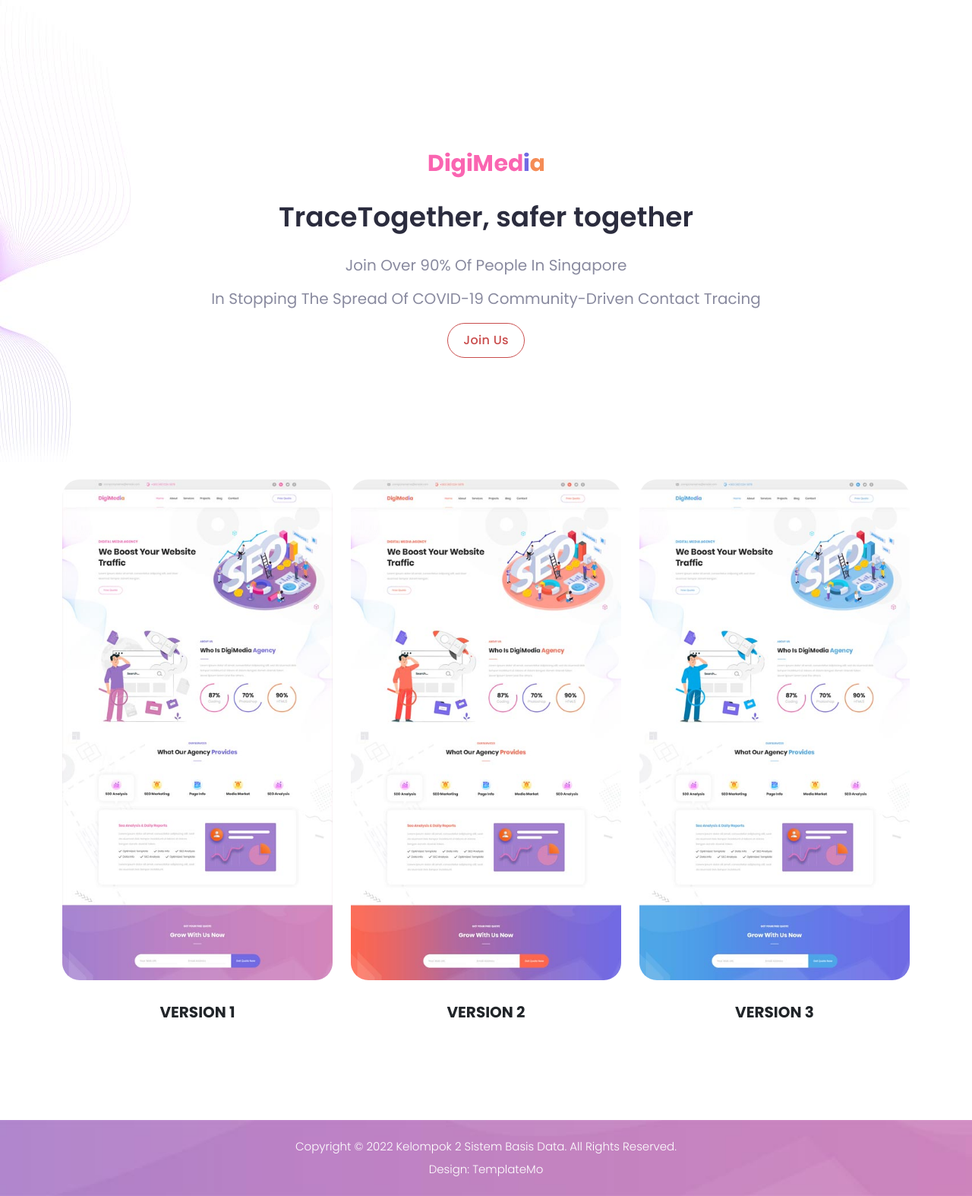
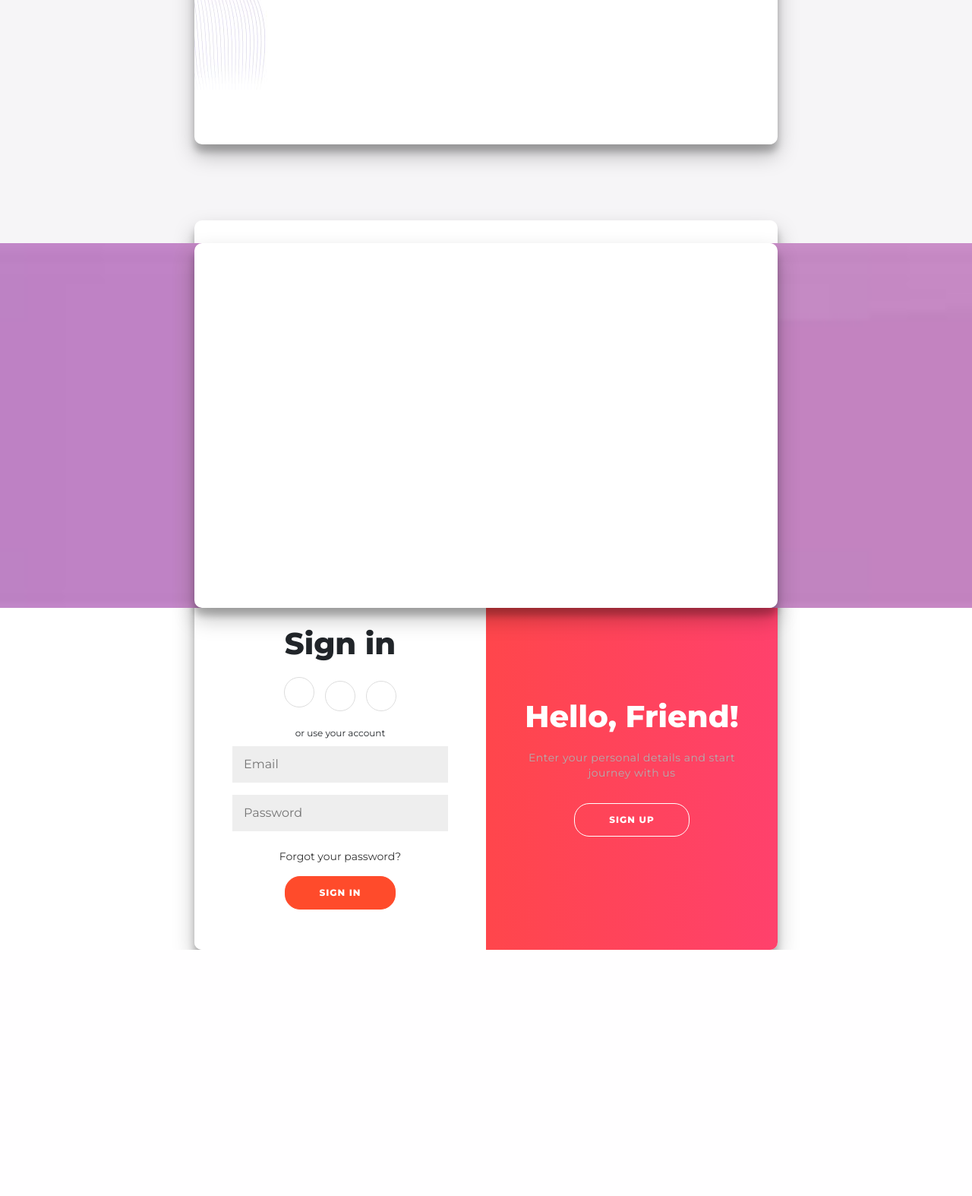
Before and after one commit to stevalh/SBD, a Laravel app: page / in a window 1280 px wide. Shown: the whole page at 76% size. After the commit the page ends 1250 px from the top, so only its background shows below. Run offline with Laravel 9, Linux system fonts and the light colour scheme.

Commit message:
no message

```diff
--- /dev/null
+++ b/tubesSBD/resources/views/Form/form.blade.php
@@ -0,0 +1,61 @@
+
+@extends('Main.format')
+
+@section('formstyle')
+<link rel="stylesheet" href="assets/css/form.css">
+@endsection
+
+@section('formstyle')
+<script src="assets/js/form.js"></script>
+@endsection
+
+@section('forms')
+<div class="container" id="container">
+	<div class="form-container sign-up-container">
+		<form action="#">
+			<h1>Create Account</h1>
+			<div class="social-container">
+				<a href="#" class="social"><i class="fab fa-facebook-f"></i></a>
+				<a href="#" class="social"><i class="fab fa-google-plus-g"></i></a>
+				<a href="#" class="social"><i class="fab fa-linkedin-in"></i></a>
+			</div>
+			<span>or use your email for registration</span>
+			<input type="text" placeholder="Name" />
+			<input type="email" placeholder="Email" />
+			<input type="password" placeholder="Password" />
+			<button>Sign Up</button>
+		</form>
+	</div>
+	<div class="form-container sign-in-container">
+		<form action="#">
+			<h1>Sign in</h1>
+			<div class="social-container">
+				<a href="#" class="social"><i class="fab fa-facebook-f"></i></a>
+				<a href="#" class="social"><i class="fab fa-google-plus-g"></i></a>
+				<a href="#" class="social"><i class="fab fa-linkedin-in"></i></a>
+			</div>
+			<span>or use your account</span>
+			<input type="email" placeholder="Email" />
+			<input type="password"
+				  placeholder="Password" />
+			<a href="#">Forgot your password?</a>
+			<button>Sign In</button>
+		</form>
+	</div>
+	<div class="overlay-container">
+		<div class="overlay">
+			<div class="overlay-panel overlay-left">
+				<h1>Welcome Back!</h1>
+				<p>To keep connected with us please login with your personal info</p>
+				<button class="ghost" id="signIn">Sign In</button>
+			</div>
+			<div class="overlay-panel overlay-right">
+				<h1>Hello, Friend!</h1>
+				<p>Enter your personal details and start journey with us</p>
+				<button class="ghost" id="signUp">Sign Up</button>
+			</div>
+		</div>
+	</div>
+</div>
+
+@endsection
--- a/tubesSBD/resources/views/Main/format.blade.php
+++ b/tubesSBD/resources/views/Main/format.blade.php
@@ -21,6 +21,8 @@
     <link rel="stylesheet" href="assets/css/templatemo-digimedia-v1.css">
     <link rel="stylesheet" href="assets/css/animated.css">
     <link rel="stylesheet" href="assets/css/owl.css">
+    @yield('formstyle')
+
 
   </head>
 
@@ -41,13 +43,9 @@
 
 
 
-  <!-- ***** Header Area Start ***** -->
-  @include('Layout.navbar')
-
-  <!-- ***** Header Area End ***** -->
 
   @yield('content')
-
+  @yield('forms')
   <footer>
     <div class="container">
       <div class="row">
@@ -67,6 +65,7 @@
   <script src="assets/js/animation.js"></script>
   <script src="assets/js/imagesloaded.js"></script>
   <script src="assets/js/custom.js"></script>
+  @yield('formScript')
 
 </body>
 </html>
--- a/tubesSBD/resources/views/home1.blade.php
+++ b/tubesSBD/resources/views/home1.blade.php
@@ -1,7 +1,7 @@
 @extends('Main.format')
 
 @section('content')
-
+@include('Layout.navbar')
 <div class="main-banner wow fadeIn" id="top" data-wow-duration="1s" data-wow-delay="0.5s">
   <div class="container">
     <div class="row">
--- a/tubesSBD/resources/views/index.blade.php
+++ b/tubesSBD/resources/views/index.blade.php
@@ -1,45 +1,6 @@
-<!DOCTYPE html>
-<html lang="en">
+@extends('Form.form')
 
-  <head>
-
-    <meta charset="UTF-8">
-    <meta name="viewport" content="width=device-width, initial-scale=1, shrink-to-fit=no">
-    <meta name="description" content="">
-    <meta name="author" content="">
-    <link rel="preconnect" href="https://fonts.googleapis.com">
-    <link rel="preconnect" href="https://fonts.gstatic.com" crossorigin>
-    <link href="https://fonts.googleapis.com/css2?family=Poppins:wght@100;200;300;400;500;600;700;800;900&display=swap" rel="stylesheet">
-
-    <title>Tubes SBD</title>
-
-    <!-- Bootstrap core CSS -->
-    <link href="vendor/bootstrap/css/bootstrap.min.css" rel="stylesheet">
-
-
-    <!-- Additional CSS Files -->
-    <link rel="stylesheet" href="assets/css/fontawesome.css">
-    <link rel="stylesheet" href="assets/css/templatemo-digimedia-v1.css">
-    <link rel="stylesheet" href="assets/css/animated.css">
-    <link rel="stylesheet" href="assets/css/owl.css">
-
-  </head>
-
-<body>
-
-  <!-- ***** Preloader Start ***** -->
-  <div id="js-preloader" class="js-preloader">
-    <div class="preloader-inner">
-      <span class="dot"></span>
-      <div class="dots">
-        <span></span>
-        <span></span>
-        <span></span>
-      </div>
-    </div>
-  </div>
-  <!-- ***** Preloader End ***** -->
-
+@section('content')
   <div class="intro-banner">
     <div class="container">
       <div class="row">
@@ -57,51 +18,11 @@
   </div>
 
 
-  <div class="demos" id="demos">
+
     <div class="container">
-      <div class="row">
-        <div class="col-lg-4">
-          <div class="demo-item">
-            <a href="/h1"><img src="assets/images/demo-1.jpg" alt="DigiMedia - variation 1"></a>
-            <h4>Version 1</h4>
-          </div>
-        </div>
-        <div class="col-lg-4">
-          <div class="demo-item">
-            <a href="/h2"><img src="assets/images/demo-2.jpg" alt="DigiMedia - variation 2"></a>
-            <h4>Version 2</h4>
-          </div>
-        </div>
-        <div class="col-lg-4">
-          <div class="demo-item">
-            <a href="/h3"><img src="assets/images/demo-3.jpg" alt="DigiMedia - variation 3"></a>
-            <h4>Version 3</h4>
-          </div>
-        </div>
-      </div>
+      @yield('forms')
     </div>
-  </div>
 
 
-  <footer>
-    <div class="container">
-      <div class="row">
-        <div class="col-lg-12">
-          <p>Copyright © 2022 Kelompok 2 Sistem Basis Data. All Rights Reserved.
-          <br>Design: <a href="https://templatemo.com" target="_parent" title="free css templates">TemplateMo</a></p>
-        </div>
-      </div>
-    </div>
-  </footer>
 
-  <!-- Scripts -->
-  <script src="vendor/jquery/jquery.min.js"></script>
-  <script src="vendor/bootstrap/js/bootstrap.bundle.min.js"></script>
-  <script src="assets/js/owl-carousel.js"></script>
-  <script src="assets/js/animation.js"></script>
-  <script src="assets/js/imagesloaded.js"></script>
-  <script src="assets/js/custom.js"></script>
-
-</body>
-
-</html>
+ @endsection
```
Also changed, not shown: tubesSBD/public/assets/css/form.css (added), tubesSBD/public/assets/js/form.js (added), tubesSBD/resources/views/Form/formAsset.blade.php (added), tubesSBD/resources/views/Removed/home2.blade.php (renamed from tubesSBD/resources/views/home2.blade.php), tubesSBD/resources/views/Removed/home3.blade.php (renamed from tubesSBD/resources/views/home3.blade.php).
